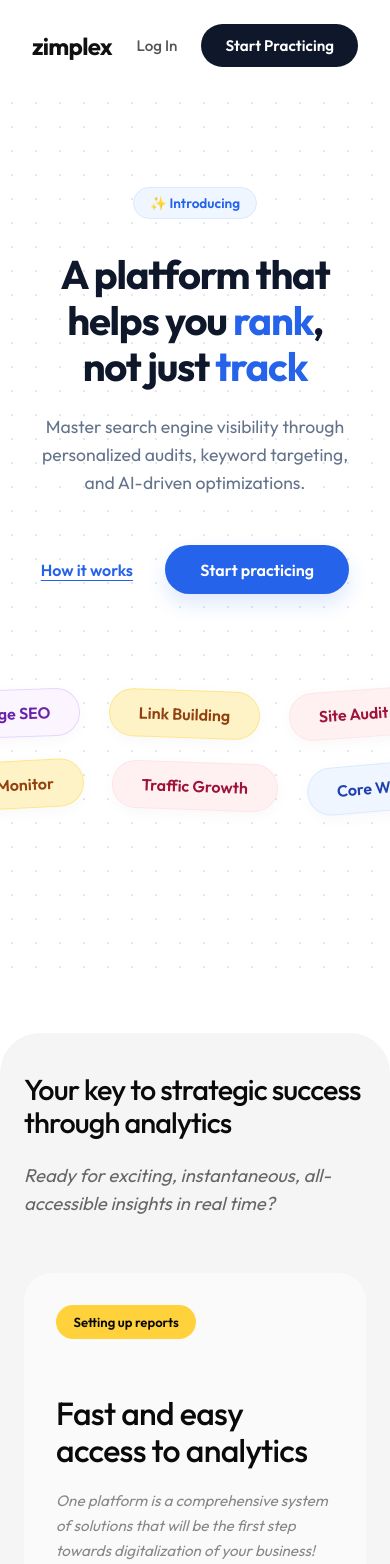
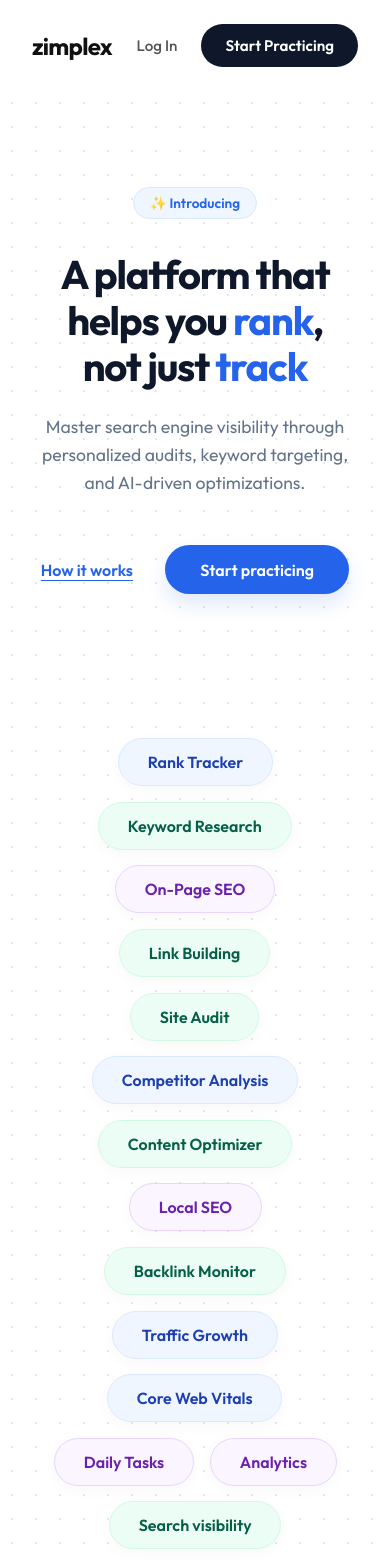
Before and after one commit to saavithrii/zimplex-seo, a Next.js app: page / in a window 390 px wide. Shown: the top 1564 px of the page. Built offline with nearby package versions, Linux system fonts and the light colour scheme.

Commit message:
feat: redesign tags layout to match the organic scattered waves and add multi-directional scroll parallax

```diff
--- a/src/app/globals.css
+++ b/src/app/globals.css
@@ -2193,24 +2193,18 @@ a { text-decoration: none; color: inherit; }
 }
 
 /* Floating Tags Container */
-.floating-tags-container {
-  display: flex;
-  flex-direction: column;
-  align-items: center;
-  gap: 1.5rem;
+.scattered-tags-container {
+  position: relative;
   width: 100%;
-  max-width: 100%;
+  max-width: 1100px;
+  height: 220px;
+  margin: 2rem auto 0;
+  z-index: 2;
   overflow: visible;
-  position: relative;
-  z-index: 2;
-  padding: 0 1rem;
-}
-
-.tags-row-1, .tags-row-2 {
-  display: flex;
-  gap: 1.8rem;
-  white-space: nowrap;
-  width: max-content;
+}
+
+.floating-tag.absolute-tag {
+  position: absolute;
   will-change: transform;
 }
 
@@ -2244,4 +2238,17 @@ a { text-decoration: none; color: inherit; }
   .hand-cursor-icon {
     display: none;
   }
-}
+  .scattered-tags-container {
+    height: auto !important;
+    display: flex !important;
+    flex-wrap: wrap !important;
+    justify-content: center !important;
+    gap: 1rem !important;
+    padding: 0 1rem !important;
+    margin-top: 3rem !important;
+  }
+  .floating-tag.absolute-tag {
+    position: static !important;
+    transform: none !important;
+  }
+}
--- a/src/app/page.tsx
+++ b/src/app/page.tsx
@@ -66,25 +66,38 @@ export default function Home() {
         delay: 0.6,
       });
 
-      /* ---- Scroll Animation for Floating Tags ---- */
-      gsap.to(".tags-row-1", {
+      /* ---- Scroll Parallax for Scattered Tags ---- */
+      gsap.to(".absolute-tag:nth-child(3n+1)", {
         scrollTrigger: {
           trigger: ".new-hero",
           start: "top top",
           end: "bottom top",
           scrub: 1.5,
         },
-        x: -200,
+        x: -80,
+        y: -30,
       });
 
-      gsap.to(".tags-row-2", {
+      gsap.to(".absolute-tag:nth-child(3n+2)", {
         scrollTrigger: {
           trigger: ".new-hero",
           start: "top top",
           end: "bottom top",
           scrub: 1.5,
         },
-        x: 200,
+        x: 80,
+        y: 30,
+      });
+
+      gsap.to(".absolute-tag:nth-child(3n)", {
+        scrollTrigger: {
+          trigger: ".new-hero",
+          start: "top top",
+          end: "bottom top",
+          scrub: 1.5,
+        },
+        x: -40,
+        y: 60,
       });
 
       /* ---- Section 2: content card slides up on scroll ---- */
@@ -242,23 +255,21 @@ export default function Home() {
         </div>
 
         {/* Floating Tags Section */}
-        <div className="floating-tags-container">
-          <div className="tags-row-1">
-            <span className="floating-tag tag-blue" style={{ transform: "rotate(-3deg)" }}>Rank Tracker</span>
-            <span className="floating-tag tag-green" style={{ transform: "rotate(4deg)" }}>Keyword Research</span>
-            <span className="floating-tag tag-purple" style={{ transform: "rotate(-2deg)" }}>On-Page SEO</span>
-            <span className="floating-tag tag-yellow" style={{ transform: "rotate(2deg)" }}>Link Building</span>
-            <span className="floating-tag tag-rose" style={{ transform: "rotate(-4deg)" }}>Site Audit</span>
-            <span className="floating-tag tag-blue" style={{ transform: "rotate(3deg)" }}>Competitor Analysis</span>
-            <span className="floating-tag tag-green" style={{ transform: "rotate(-1deg)" }}>Content Optimizer</span>
-          </div>
-          <div className="tags-row-2">
-            <span className="floating-tag tag-purple" style={{ transform: "rotate(5deg)" }}>Local SEO</span>
-            <span className="floating-tag tag-yellow" style={{ transform: "rotate(-3deg)" }}>Backlink Monitor</span>
-            <span className="floating-tag tag-rose" style={{ transform: "rotate(2deg)" }}>Traffic Growth</span>
-            <span className="floating-tag tag-blue" style={{ transform: "rotate(-5deg)" }}>Core Web Vitals</span>
-            <span className="floating-tag tag-green" style={{ transform: "rotate(3deg)" }}>Daily Tasks</span>
-          </div>
+        <div className="scattered-tags-container">
+          <span className="floating-tag absolute-tag tag-blue" style={{ left: "2%", top: "60px", transform: "rotate(-18deg)" }}>Rank Tracker</span>
+          <span className="floating-tag absolute-tag tag-green" style={{ left: "5%", top: "15px", transform: "rotate(-12deg)" }}>Keyword Research</span>
+          <span className="floating-tag absolute-tag tag-purple" style={{ left: "13%", top: "65px", transform: "rotate(2deg)" }}>On-Page SEO</span>
+          <span className="floating-tag absolute-tag tag-green" style={{ left: "18%", top: "10px", transform: "rotate(-10deg)" }}>Link Building</span>
+          <span className="floating-tag absolute-tag tag-green" style={{ left: "17%", top: "85px", transform: "rotate(-2deg)" }}>Site Audit</span>
+          <span className="floating-tag absolute-tag tag-blue" style={{ left: "26%", top: "40px", transform: "rotate(-22deg)" }}>Competitor Analysis</span>
+          <span className="floating-tag absolute-tag tag-green" style={{ left: "39%", top: "65px", transform: "rotate(-15deg)" }}>Content Optimizer</span>
+          <span className="floating-tag absolute-tag tag-purple" style={{ left: "46%", top: "35px", transform: "rotate(-10deg)" }}>Local SEO</span>
+          <span className="floating-tag absolute-tag tag-green" style={{ left: "56%", top: "60px", transform: "rotate(-60deg)" }}>Backlink Monitor</span>
+          <span className="floating-tag absolute-tag tag-blue" style={{ left: "62%", top: "100px", transform: "rotate(3deg)" }}>Traffic Growth</span>
+          <span className="floating-tag absolute-tag tag-blue" style={{ left: "66%", top: "25px", transform: "rotate(-20deg)" }}>Core Web Vitals</span>
+          <span className="floating-tag absolute-tag tag-purple" style={{ left: "76%", top: "80px", transform: "rotate(-15deg)" }}>Daily Tasks</span>
+          <span className="floating-tag absolute-tag tag-purple" style={{ left: "83%", top: "30px", transform: "rotate(-8deg)" }}>Analytics</span>
+          <span className="floating-tag absolute-tag tag-green" style={{ left: "88%", top: "85px", transform: "rotate(-12deg)" }}>Search visibility</span>
         </div>
       </section>
 
```
